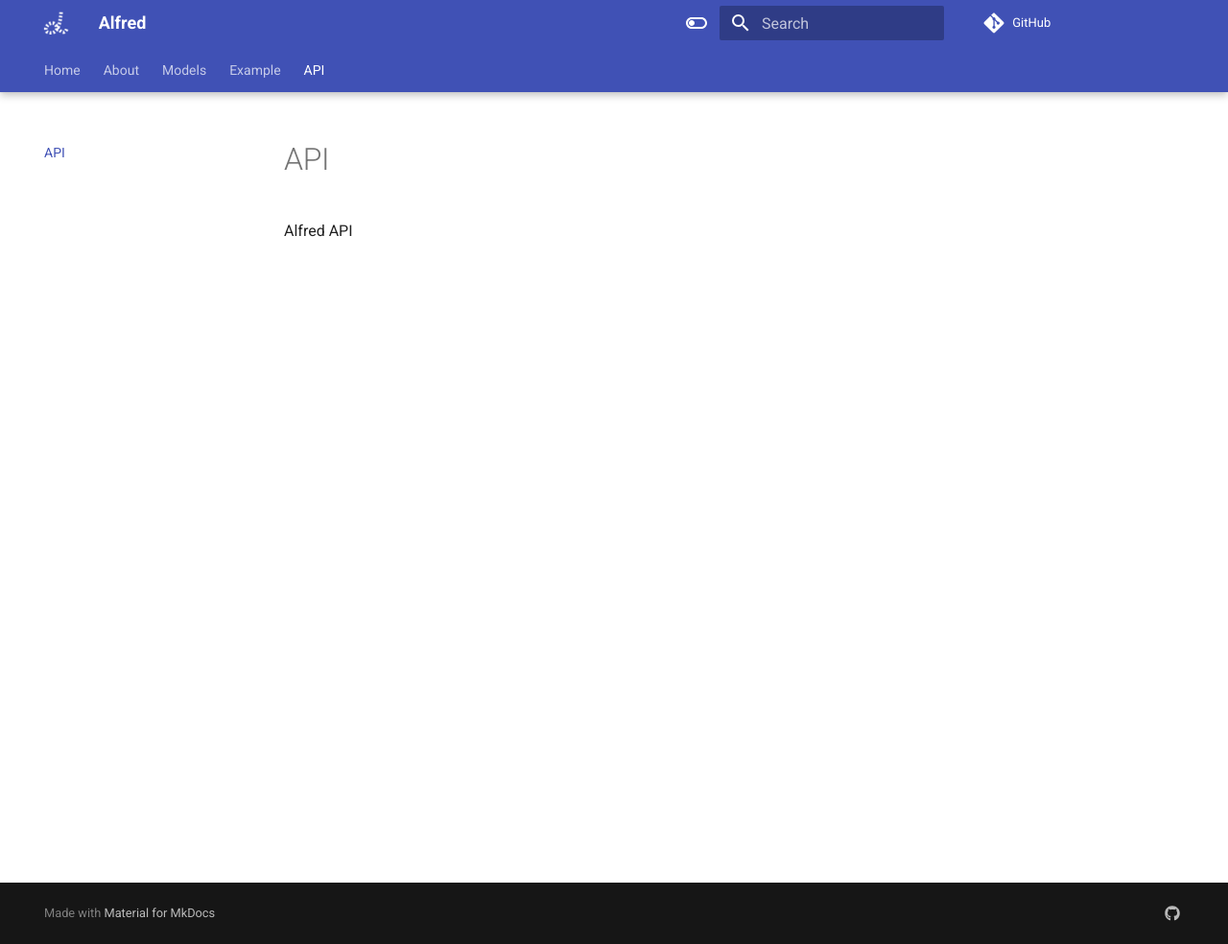
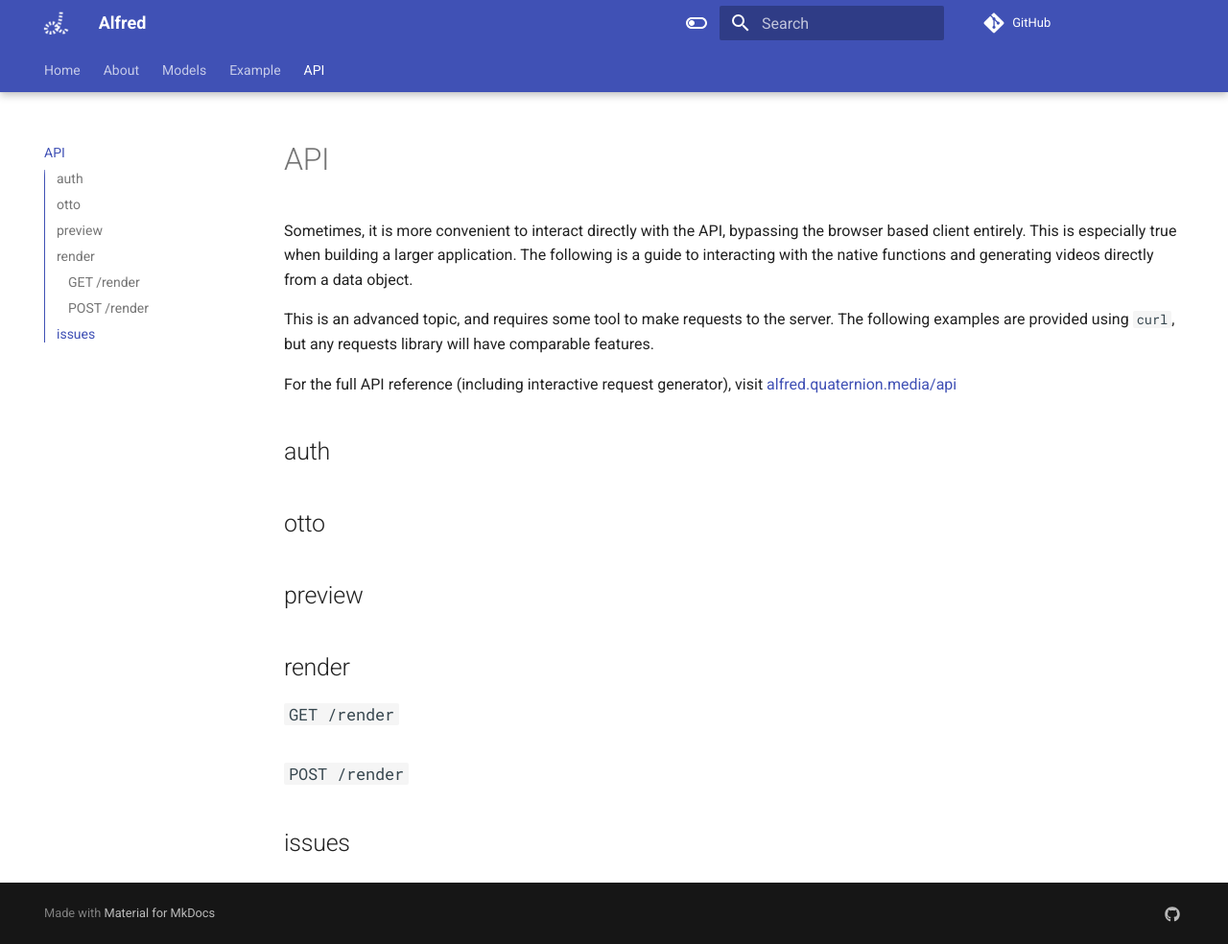
Before and after one commit to quaternionmedia/alfred, an MkDocs documentation site: the page built from docs/api.md, in a window 1280 px wide and 984 px high. Shown: the whole window at 96% size. Built offline with MkDocs 1.6.1 and Material for MkDocs 9.7.7, drawn with Linux system fonts in a browser that asks for light colours; comment, search, counter and statistics services are not loaded.

Commit message:
added API outline

```diff
--- a/docs/api.md
+++ b/docs/api.md
@@ -1,2 +1,20 @@
 # API
-Alfred API
+Sometimes, it is more convenient to interact directly with the API, bypassing the browser based client entirely. This is especially true when building a larger application. The following is a guide to interacting with the native functions and generating videos directly from a data object.
+
+This is an advanced topic, and requires some tool to make requests to the server. The following examples are provided using `curl`, but any requests library will have comparable features.
+
+For the full API reference (including interactive request generator), visit [alfred.quaternion.media/api](https://alfred.quaternion.media/api)
+
+## auth
+
+## otto
+
+## preview
+
+## render
+
+### `GET /render`
+
+### `POST /render`
+
+## issues
```
